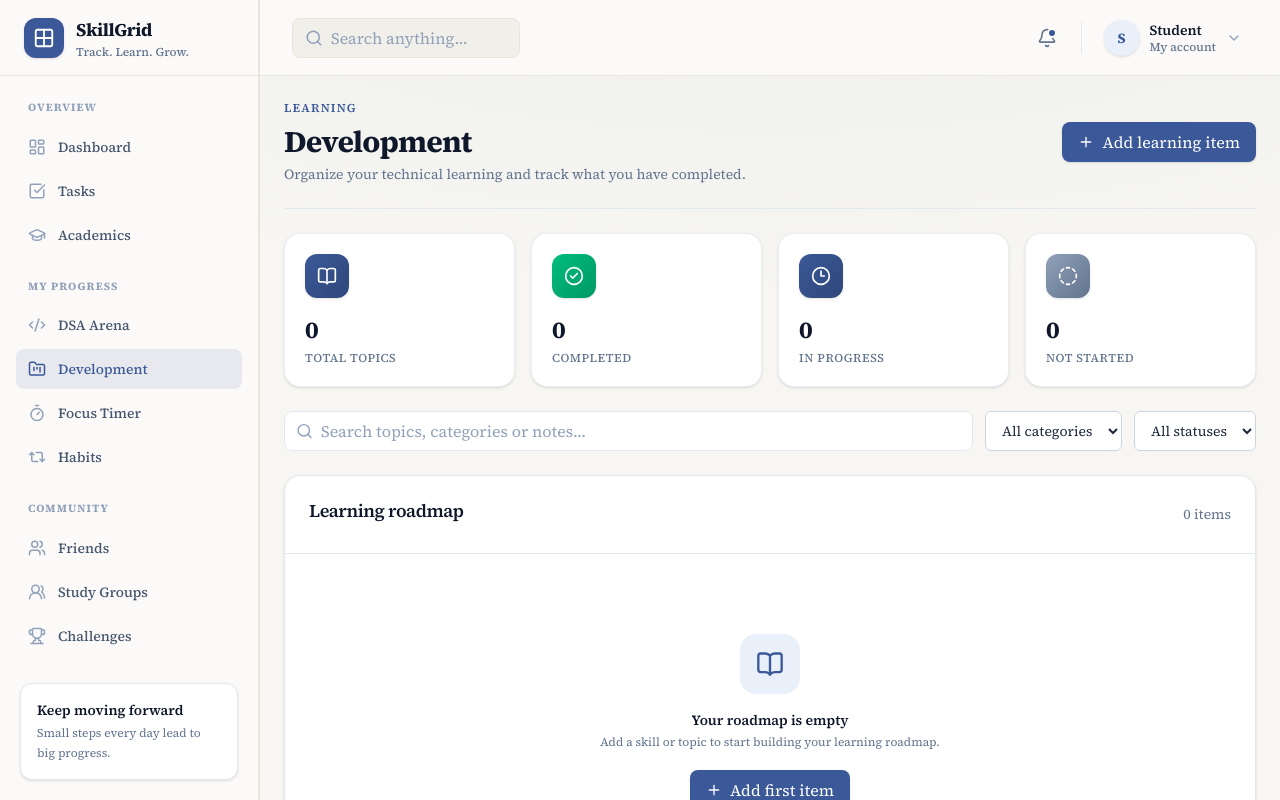
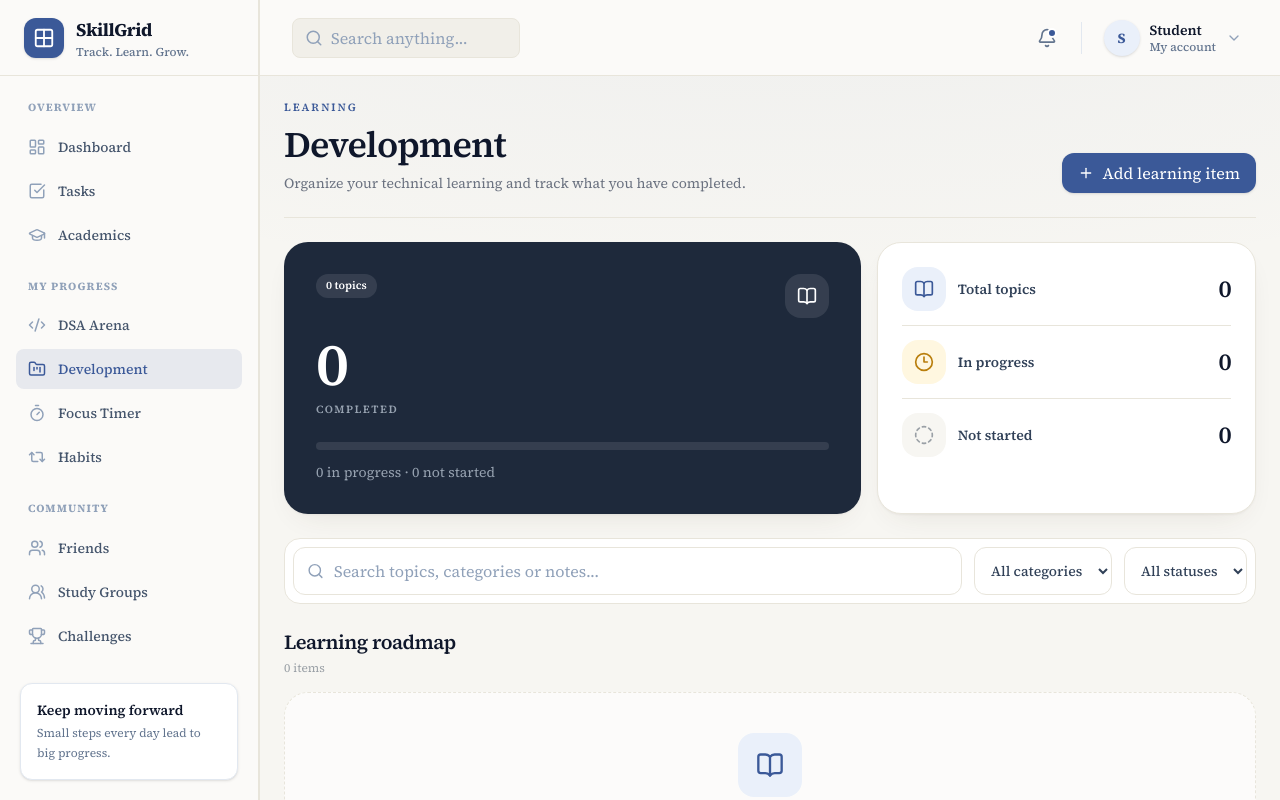
Before and after one commit to thiteswapnil1212-hue/skillGrid, a Next.js app in the folder skillgrid-app/: page /development in a window 1280 px wide. Built offline with nearby package versions, Linux system fonts and the light colour scheme.

Commit message:
redesign: warm editorial development

```diff
--- a/skillgrid-app/src/app/development/page.tsx
+++ b/skillgrid-app/src/app/development/page.tsx
@@ -33,6 +33,12 @@ const statuses: LearningStatus[] = [
   "Completed",
 ];
 
+const statusBand: Record<LearningStatus, string> = {
+  Completed: "bg-[#2F9E44]",
+  "In progress": "bg-[#3B5998]",
+  "Not started": "bg-[#D8D4C8]",
+};
+
 export default function DevelopmentPage() {
   const [items, setItems] = useState<LearningItem[]>([]);
   const [search, setSearch] = useState("");
@@ -53,6 +59,8 @@ export default function DevelopmentPage() {
     }),
     [items]
   );
+
+  const completionRate = stats.total > 0 ? Math.round((stats.completed / stats.total) * 100) : 0;
 
   const categories = useMemo(
     () => ["All", ...new Set(items.map((item) => item.category))],
@@ -112,70 +120,94 @@ export default function DevelopmentPage() {
 
   return (
     <main className="mx-auto w-full max-w-7xl space-y-6 p-6">
-      <section className="flex flex-col justify-between gap-4 border-b border-slate-200 pb-6 sm:flex-row sm:items-center">
+      <section className="border-b border-[#E8E5DB] pb-6">
+        <p className="text-[11px] font-semibold uppercase tracking-[0.18em] text-[#3B5998]">Learning</p>
+        <div className="mt-2 flex flex-wrap items-end justify-between gap-4">
           <div>
-          <p className="text-xs font-semibold uppercase tracking-widest text-primary">Learning</p>
-          <h1 className="mt-2 text-2xl font-bold tracking-tight text-slate-900 sm:text-3xl">
-            Development
-          </h1>
-          <p className="mt-1 text-sm text-slate-500">
-            Organize your technical learning and track what you have completed.
-          </p>
+            <h1 className="text-4xl font-semibold tracking-tight text-slate-900">Development</h1>
+            <p className="mt-2 text-sm text-[#6B7280]">Organize your technical learning and track what you have completed.</p>
           </div>
-        <Button onClick={() => setShowForm((current) => !current)} className="gap-2">
+          <Button onClick={() => setShowForm((current) => !current)} className="gap-2 rounded-xl">
             {showForm ? <X size={16} /> : <Plus size={16} />}
             {showForm ? "Close form" : "Add learning item"}
           </Button>
+        </div>
       </section>
 
-      <section className="grid grid-cols-2 gap-4 lg:grid-cols-4">
+      <section className="grid gap-4 lg:grid-cols-5">
+        <div className="rounded-3xl bg-[#1E293B] p-6 text-white shadow-[0_1px_2px_rgba(74,60,32,0.05),0_12px_32px_-16px_rgba(74,60,32,0.14)] sm:p-8 lg:col-span-3">
+          <div className="flex items-start justify-between gap-4">
+            <span className="rounded-full bg-white/10 px-2.5 py-1 text-[11px] font-semibold text-white">
+              {stats.total} {stats.total === 1 ? "topic" : "topics"}
+            </span>
+            <div className="flex h-11 w-11 items-center justify-center rounded-2xl bg-white/10 text-white">
+              <BookOpen size={20} />
+            </div>
+          </div>
+          <p className="mt-4 text-5xl font-semibold tracking-tight text-white tabular-nums sm:text-6xl">{stats.completed}</p>
+          <p className="mt-2 text-[11px] font-semibold uppercase tracking-[0.14em] text-slate-300/70">Completed</p>
+          <div className="mt-6 h-2 overflow-hidden rounded-full bg-white/10">
+            <div className="h-full rounded-full bg-white transition-all duration-700" style={{ width: `${completionRate}%` }} />
+          </div>
+          <p className="mt-3 text-sm text-slate-300/70">{stats.inProgress} in progress · {stats.notStarted} not started</p>
+        </div>
+
+        <Card className="rounded-3xl border border-[#E8E5DB] bg-white shadow-[0_1px_2px_rgba(74,60,32,0.05),0_12px_32px_-16px_rgba(74,60,32,0.14)] lg:col-span-2">
+          <CardContent className="p-6">
+            <div className="divide-y divide-[#E8E5DB]">
               {[
-          { label: "Total topics", value: stats.total, icon: BookOpen, gradient: "from-[#3B5998] to-[#2F477A]" },
-          { label: "Completed", value: stats.completed, icon: CheckCircle2, gradient: "from-emerald-500 to-emerald-600" },
-          { label: "In progress", value: stats.inProgress, icon: Clock3, gradient: "from-[#3B5998] to-[#2F477A]" },
-          { label: "Not started", value: stats.notStarted, icon: CircleDashed, gradient: "from-slate-400 to-slate-500" },
-        ].map((stat) => {
-          const Icon = stat.icon;
+                { label: "Total topics", value: stats.total, icon: BookOpen, tint: "bg-[#EAF0FA] text-[#3B5998]" },
+                { label: "In progress", value: stats.inProgress, icon: Clock3, tint: "bg-[#FFF7E0] text-[#B97E0C]" },
+                { label: "Not started", value: stats.notStarted, icon: CircleDashed, tint: "bg-[#F7F6F2] text-[#9AA0A6]" },
+              ].map((row) => {
+                const Icon = row.icon;
                 return (
-            <Card key={stat.label} className="rounded-2xl border border-slate-200/70 bg-white shadow-sm transition-shadow hover:shadow-md">
-              <CardContent className="p-5">
-                <div className={`flex h-11 w-11 items-center justify-center rounded-xl bg-gradient-to-br ${stat.gradient} text-white shadow-sm`}>
+                  <div key={row.label} className="flex items-center gap-3 py-3.5 first:pt-0 last:pb-0">
+                    <div className={`flex h-11 w-11 shrink-0 items-center justify-center rounded-2xl ${row.tint}`}>
                       <Icon size={20} />
                     </div>
-                <p className="mt-4 text-2xl font-bold tracking-tight text-slate-900 tabular-nums">{stat.value}</p>
-                <p className="mt-1 text-xs font-medium uppercase tracking-wider text-slate-500">{stat.label}</p>
+                    <p className="flex-1 text-sm font-semibold text-slate-700">{row.label}</p>
+                    <p className="text-2xl font-semibold tracking-tight text-slate-900 tabular-nums">{row.value}</p>
+                  </div>
+                );
+              })}
+            </div>
           </CardContent>
         </Card>
-          );
-        })}
       </section>
 
       {showForm && (
-        <Card className="rounded-2xl">
-          <CardHeader>
-            <CardTitle>Add learning item</CardTitle>
-            <p className="text-sm text-slate-500 font-normal">Add a skill, technology, or topic you want to learn.</p>
+        <Card className="overflow-hidden rounded-3xl border border-[#E8E5DB] bg-white shadow-[0_1px_2px_rgba(74,60,32,0.05),0_12px_32px_-16px_rgba(74,60,32,0.14)]">
+          <CardHeader className="pb-4">
+            <div className="flex items-center justify-between">
+              <CardTitle className="text-xl font-semibold tracking-tight">Add learning item</CardTitle>
+              <Button variant="ghost" size="sm" onClick={() => setShowForm(false)} aria-label="Close form" className="h-12 w-12 p-0 text-slate-400 hover:text-slate-700">
+                <X size={18} />
+              </Button>
+            </div>
+            <p className="mt-1 text-sm text-[#6B7280]">Add a skill, technology, or topic you want to learn.</p>
           </CardHeader>
           <CardContent>
             <form onSubmit={handleSubmit} className="space-y-5">
               <div className="grid gap-4 sm:grid-cols-2">
                 <div className="sm:col-span-2">
-                  <label htmlFor="dev-topic" className="mb-2 block text-sm font-medium text-slate-700">Topic or skill *</label>
+                  <label htmlFor="dev-topic" className="mb-2 block text-sm font-semibold text-slate-700">Topic or skill *</label>
                   <Input
                     id="dev-topic"
                     required
                     value={title}
                     onChange={(e) => setTitle(e.target.value)}
                     placeholder="e.g. React Hooks, REST APIs, Java DSA"
+                    className="rounded-xl border-[#E8E5DB]"
                   />
                 </div>
                 <div>
-                  <label htmlFor="dev-category" className="mb-2 block text-sm font-medium text-slate-700">Category</label>
+                  <label htmlFor="dev-category" className="mb-2 block text-sm font-semibold text-slate-700">Category</label>
                   <select
                     id="dev-category"
                     value={category}
                     onChange={(e) => setCategory(e.target.value)}
-                    className="flex h-10 w-full rounded-md border border-slate-300 bg-transparent px-3 py-2 text-sm focus:border-transparent focus:outline-none focus:ring-2 focus:ring-primary"
+                    className="flex h-12 w-full rounded-xl border border-[#E8E5DB] bg-white px-3 py-2 text-sm text-slate-900 transition-colors focus:border-[#3B5998] focus:outline-none focus:ring-2 focus:ring-[#3B5998]/15"
                   >
                     <option>Web Development</option>
                     <option>AI / ML</option>
@@ -187,48 +219,48 @@ export default function DevelopmentPage() {
                   </select>
                 </div>
                 <div>
-                  <label className="mb-2 block text-sm font-medium text-slate-700">Initial status</label>
-                  <div className="flex h-10 items-center rounded-md border border-slate-200 bg-slate-50 px-3 text-sm text-slate-600">
+                  <label className="mb-2 block text-sm font-semibold text-slate-700">Initial status</label>
+                  <div className="flex h-12 items-center rounded-xl border border-[#E8E5DB] bg-[#F7F6F2] px-3 text-sm text-slate-600">
                     Not started
                   </div>
                 </div>
                 <div className="sm:col-span-2">
-                  <label htmlFor="dev-notes" className="mb-2 block text-sm font-medium text-slate-700">Notes (optional)</label>
+                  <label htmlFor="dev-notes" className="mb-2 block text-sm font-semibold text-slate-700">Notes (optional)</label>
                   <textarea
                     id="dev-notes"
                     value={notes}
                     onChange={(e) => setNotes(e.target.value)}
                     placeholder="Add a short note about what you want to learn..."
                     rows={3}
-                    className="flex w-full resize-y rounded-md border border-slate-300 bg-transparent px-3 py-2 text-sm placeholder:text-slate-400 focus:outline-none focus:ring-2 focus:ring-primary focus:border-transparent"
+                    className="flex w-full resize-y rounded-xl border border-[#E8E5DB] bg-white px-3 py-2 text-sm placeholder:text-slate-400 focus:border-[#3B5998] focus:outline-none focus:ring-2 focus:ring-[#3B5998]/15"
                   />
                 </div>
               </div>
-              <div className="flex justify-end gap-3 pt-4">
-                <Button variant="outline" type="button" onClick={() => setShowForm(false)}>Cancel</Button>
-                <Button type="submit">Save item</Button>
+              <div className="flex justify-end gap-3 border-t border-[#E8E5DB] pt-5">
+                <Button variant="outline" type="button" onClick={() => setShowForm(false)} className="rounded-xl border-[#E8E5DB]">Cancel</Button>
+                <Button type="submit" className="rounded-xl">Save item</Button>
               </div>
             </form>
           </CardContent>
         </Card>
       )}
 
-      <div className="flex flex-col gap-3 sm:flex-row">
+      <div className="flex flex-col gap-3 rounded-2xl border border-[#E8E5DB] bg-white p-2 sm:flex-row">
         <div className="relative flex-1">
-          <Search size={17} className="absolute left-3 top-1/2 -translate-y-1/2 text-slate-400" />
+          <Search size={17} className="absolute left-3.5 top-1/2 -translate-y-1/2 text-slate-400" />
           <Input
             value={search}
             onChange={(e) => setSearch(e.target.value)}
             placeholder="Search topics, categories or notes..."
             aria-label="Search learning items"
-            className="pl-9 bg-white"
+            className="h-12 rounded-xl border-[#E8E5DB] bg-white pl-10"
           />
         </div>
         <select
           value={categoryFilter}
           onChange={(e) => setCategoryFilter(e.target.value)}
           aria-label="Filter by category"
-          className="flex h-10 rounded-md border border-slate-300 bg-white px-3 py-2 text-sm focus:border-transparent focus:outline-none focus:ring-2 focus:ring-primary"
+          className="flex h-12 rounded-xl border border-[#E8E5DB] bg-white px-3 py-2 text-sm font-medium text-slate-700 transition-colors focus:border-[#3B5998] focus:outline-none focus:ring-2 focus:ring-[#3B5998]/15"
         >
           {categories.map((item) => (
             <option key={item} value={item}>
@@ -240,7 +272,7 @@ export default function DevelopmentPage() {
           value={statusFilter}
           onChange={(e) => setStatusFilter(e.target.value)}
           aria-label="Filter by status"
-          className="flex h-10 rounded-md border border-slate-300 bg-white px-3 py-2 text-sm focus:border-transparent focus:outline-none focus:ring-2 focus:ring-primary"
+          className="flex h-12 rounded-xl border border-[#E8E5DB] bg-white px-3 py-2 text-sm font-medium text-slate-700 transition-colors focus:border-[#3B5998] focus:outline-none focus:ring-2 focus:ring-[#3B5998]/15"
         >
           <option value="All">All statuses</option>
           {statuses.map((status) => (
@@ -249,74 +281,81 @@ export default function DevelopmentPage() {
         </select>
       </div>
 
-      <Card className="rounded-2xl">
-        <CardHeader className="flex flex-row items-center justify-between border-b border-slate-200">
-          <CardTitle>Learning roadmap</CardTitle>
-          <span className="text-sm text-slate-500">
+      <section>
+        <div className="flex items-end justify-between gap-4">
+          <div>
+            <h2 className="text-xl font-semibold tracking-tight text-slate-900">Learning roadmap</h2>
+            <p className="mt-1 text-xs text-[#9AA0A6]">
               {filteredItems.length} {filteredItems.length === 1 ? "item" : "items"}
-          </span>
-        </CardHeader>
-        <div>
+            </p>
+          </div>
+        </div>
+
+        <div className="mt-4">
           {filteredItems.length === 0 ? (
-            <div className="flex flex-col items-center py-20 text-center px-6">
-              <div className="rounded-2xl bg-primary-light p-4 mb-4 text-primary">
+            <div className="rounded-3xl border border-dashed border-[#E8E5DB] bg-white/60 p-10 text-center">
+              <div className="mx-auto flex h-16 w-16 items-center justify-center rounded-2xl bg-[#EAF0FA] text-[#3B5998]">
                 <BookOpen size={28} />
               </div>
-              <h3 className="text-sm font-semibold text-slate-900">
+              <h3 className="mt-5 text-base font-semibold text-slate-900">
                 {items.length === 0 ? "Your roadmap is empty" : "No matching learning items"}
               </h3>
-              <p className="mt-1 text-xs text-slate-500 max-w-sm">
+              <p className="mx-auto mt-1 max-w-sm text-sm text-[#6B7280]">
                 {items.length === 0
                   ? "Add a skill or topic to start building your learning roadmap."
                   : "Try changing your search or filters."}
               </p>
               {items.length === 0 && (
-                <Button onClick={() => setShowForm(true)} className="mt-5 gap-2">
+                <Button onClick={() => setShowForm(true)} className="mt-6 gap-2 rounded-xl">
                   <Plus size={16} /> Add first item
                 </Button>
               )}
             </div>
           ) : (
-            <div className="divide-y divide-slate-100">
+            <div className="grid gap-4 sm:grid-cols-2">
               {filteredItems.map((item) => (
-                <div key={item.id} className="flex flex-col gap-4 px-6 py-4 sm:flex-row sm:items-center sm:justify-between hover:bg-slate-50 transition">
-                  <div className="min-w-0">
-                    <h3 className="font-medium text-slate-900">{item.title}</h3>
-                    <p className="mt-1 text-xs text-slate-500">{item.category}</p>
+                <article key={item.id} className="flex flex-col overflow-hidden rounded-3xl border border-[#E8E5DB] bg-white shadow-[0_1px_2px_rgba(74,60,32,0.05),0_12px_32px_-16px_rgba(74,60,32,0.14)] transition-all duration-200 hover:-translate-y-0.5 hover:shadow-[0_2px_4px_rgba(74,60,32,0.06),0_16px_40px_-16px_rgba(74,60,32,0.2)]">
+                  <div className={`h-1.5 w-full ${statusBand[item.status]}`} />
+                  <div className="flex flex-1 flex-col p-5">
+                    <h3 className="text-lg font-semibold tracking-tight text-slate-900">{item.title}</h3>
+                    <div className="mt-2.5 flex flex-wrap gap-2">
+                      <span className="rounded-full bg-[#EAF0FA] px-2.5 py-1 text-[11px] font-semibold text-[#3B5998]">{item.category}</span>
+                    </div>
                     {item.notes && (
-                      <p className="mt-2 whitespace-pre-wrap text-sm text-slate-500">{item.notes}</p>
+                      <p className="mt-3 whitespace-pre-wrap text-sm text-[#6B7280]">{item.notes}</p>
                     )}
-                  </div>
-                  <div className="flex items-center gap-3">
+                    <div className="flex-1" />
+                    <div className="mt-4 flex items-center justify-between gap-3 border-t border-[#E8E5DB] pt-4">
                       <div className="relative">
                         <select
                           value={item.status}
                           onChange={(e) => updateStatus(item.id, e.target.value as LearningStatus)}
                           aria-label={`Status for ${item.title}`}
-                        className={`appearance-none rounded-full border-0 py-1.5 pl-3 pr-8 text-xs font-semibold outline-none ${
+                          className={`h-12 appearance-none rounded-full border-0 py-1.5 pl-4 pr-10 text-xs font-semibold outline-none cursor-pointer ${
                             item.status === "Completed"
-                            ? "bg-success-light text-success"
+                              ? "bg-[#EAF7EC] text-[#2F9E44]"
                               : item.status === "In progress"
-                              ? "bg-primary-light text-primary"
-                              : "bg-slate-100 text-slate-700"
+                                ? "bg-[#EAF0FA] text-[#3B5998]"
+                                : "bg-[#F7F6F2] text-slate-700"
                           }`}
                         >
                           {statuses.map((status) => (
                             <option key={status}>{status}</option>
                           ))}
                         </select>
-                      <ChevronDown size={13} className="pointer-events-none absolute right-2.5 top-1/2 -translate-y-1/2" />
+                        <ChevronDown size={14} className="pointer-events-none absolute right-3.5 top-1/2 -translate-y-1/2 text-current opacity-60" />
                       </div>
-                    <Button variant="ghost" size="sm" onClick={() => deleteItem(item.id)} aria-label={`Delete learning item "${item.title}"`} className="p-2 h-auto text-slate-400 hover:text-danger hover:bg-danger-light">
+                      <Button variant="ghost" size="sm" onClick={() => deleteItem(item.id)} aria-label={`Delete learning item "${item.title}"`} className="h-12 w-12 rounded-xl p-0 text-slate-400 hover:text-danger hover:bg-danger-light">
                         <Trash2 size={16} />
                       </Button>
                     </div>
                   </div>
+                </article>
               ))}
             </div>
           )}
         </div>
-      </Card>
+      </section>
 
       <p className="text-xs text-center text-slate-400 pt-4">
         Learning items are currently held in page state and reset when you refresh...
```
Lines whose indentation alone changed are shown as unchanged.
